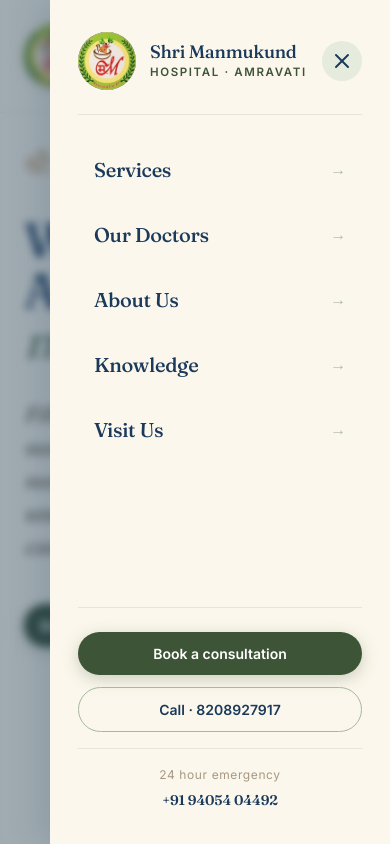
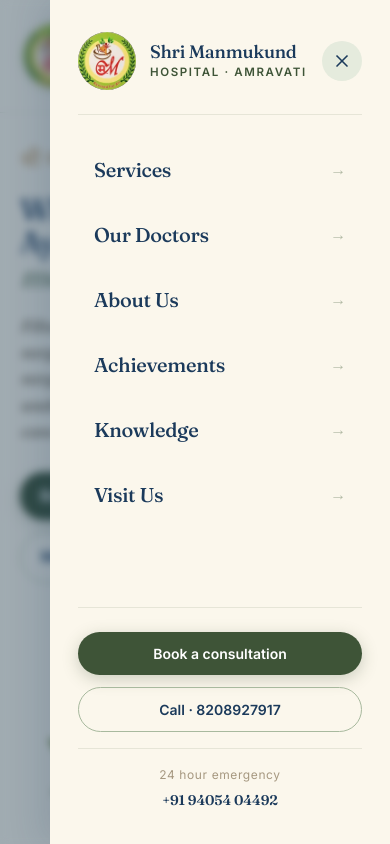
Before and after one commit to Shrimanmukund/ShriManmukund_Web, a Next.js app: page / in a window 390 px wide. Both pictures are taken after a click on the button "Open navigation menu". Shown: the top 844 px of the page. Built offline with nearby package versions, Linux system fonts and the light colour scheme; no server answers.

Commit message:
fix(mobile): standardize whatsapp button size, resolve hero text cut off, and add achievements to mobile nav

```diff
--- a/src/app/globals.css
+++ b/src/app/globals.css
@@ -485,6 +485,11 @@
   align-items: center;
   position: relative;
   z-index: 1;
+}
+
+.hero-inner > * {
+  min-width: 0;
+  max-width: 100%;
 }
 
 .hero-ctas {
@@ -1371,20 +1376,28 @@ i {
 
 .hero-headline {
   font-family: var(--serif);
-  font-size: clamp(3rem, 6.5vw, 5.5rem);
+  font-size: clamp(2.25rem, 6.5vw, 5.5rem);
   font-weight: 500;
-  line-height: 1.05;
+  line-height: 1.08;
   color: var(--indigo);
   letter-spacing: -0.03em;
   margin-bottom: 2rem;
   text-wrap: balance;
+  overflow-wrap: break-word;
+  word-break: normal;
 }
 
 .hero-headline em {
   font-style: italic;
   color: var(--sage);
   font-weight: 400;
-  white-space: nowrap !important;
+  white-space: normal;
+}
+
+@media (min-width: 641px) {
+  .hero-headline em {
+    white-space: nowrap;
+  }
 }
 
 .hero-sub {
@@ -1395,6 +1408,8 @@ i {
   margin-bottom: 2.5rem;
   max-width: 32em;
   font-style: italic;
+  overflow-wrap: break-word;
+  word-break: normal;
 }
 
 blockquote {
@@ -2322,11 +2337,33 @@ article ul li::marker {
 .hero {
   padding: 3rem 1.5rem 2rem;
   overflow: hidden;
+  max-width: 100%;
+  box-sizing: border-box;
 }
 
 .hero-inner {
   grid-template-columns: 1fr;
-  gap: 3rem;
+  gap: 2.5rem;
+  width: 100%;
+  max-width: 100%;
+}
+
+.hero-inner > * {
+  min-width: 0;
+  max-width: 100%;
+}
+
+.hero-headline {
+  font-size: clamp(2.125rem, 6.5vw, 3.25rem);
+  line-height: 1.1;
+  margin-bottom: 1.5rem;
+}
+
+.hero-sub {
+  font-size: 1.15rem;
+  line-height: 1.55;
+  margin-bottom: 2rem;
+  max-width: 100%;
 }
 
 .hero-visual {
@@ -2361,6 +2398,54 @@ article ul li::marker {
 }
 
 @media (max-width: 640px) {
+  .hero {
+    padding: 2.25rem 1.25rem 1.75rem;
+  }
+
+  .hero-devanagari {
+    font-size: 1.35rem;
+    margin-bottom: 0.75rem;
+  }
+
+  .hero-headline {
+    font-size: clamp(1.875rem, 7.5vw, 2.35rem) !important;
+    line-height: 1.12 !important;
+    letter-spacing: -0.02em !important;
+    margin-bottom: 1.25rem !important;
+  }
+
+  .hero-headline em {
+    white-space: normal !important;
+    display: inline !important;
+  }
+
+  .hero-sub {
+    font-size: 1.05rem !important;
+    line-height: 1.55 !important;
+    margin-bottom: 1.75rem !important;
+  }
+
+  .hero-ctas {
+    gap: 0.75rem !important;
+  }
+
+  .hero-ctas .btn {
+    font-size: 0.9375rem !important;
+    padding: 0.75rem 1.25rem !important;
+  }
+
+  .hero-creds {
+    gap: 1rem 0.75rem;
+    padding: 1.25rem 1rem;
+    border-radius: 18px;
+    margin-top: 2rem;
+  }
+
+  .service {
+    padding: 1.75rem 1.25rem;
+    border-radius: 24px;
+  }
+
   .contact-inner {
     padding: 1.5rem 1rem;
   }
@@ -2512,3 +2597,96 @@ article ul li::marker {
   from { opacity: 0; transform: scale(0.95); }
   to { opacity: 1; transform: scale(1); }
 }
+
+/* ============================================================
+   WHATSAPP FLOATING BUTTON (CONSISTENT SIZE ACROSS ALL PAGES)
+   ============================================================ */
+.whatsapp-float-btn {
+  position: fixed !important;
+  bottom: 1.25rem !important; /* 20px */
+  right: 1.25rem !important;  /* 20px */
+  z-index: 50 !important;
+  display: flex !important;
+  align-items: center !important;
+  justify-content: center !important;
+  width: 3.5rem !important;  /* 56px */
+  height: 3.5rem !important; /* 56px */
+  min-width: 3.5rem !important;
+  min-height: 3.5rem !important;
+  box-sizing: border-box !important;
+  padding: 0 !important;
+  gap: 0 !important;
+  background-color: #25D366 !important;
+  color: #ffffff !important;
+  border-radius: 9999px !important;
+  box-shadow: 0 4px 20px rgba(37, 211, 102, 0.45) !important;
+  transition: all 0.3s cubic-bezier(0.4, 0, 0.2, 1) !important;
+  text-decoration: none !important;
+  outline: none !important;
+}
+
+@media (min-width: 640px) {
+  .whatsapp-float-btn {
+    bottom: 1.5rem !important; /* 24px */
+    right: 1.5rem !important;  /* 24px */
+  }
+}
+
+.whatsapp-float-btn:hover {
+  background-color: #20bd5a !important;
+  box-shadow: 0 6px 28px rgba(37, 211, 102, 0.6) !important;
+  transform: scale(1.05) !important;
+}
+
+@media (hover: hover) and (pointer: fine) {
+  .whatsapp-float-btn:hover {
+    width: auto !important;
+    padding-left: 1rem !important;
+    padding-right: 1.25rem !important;
+    gap: 0.625rem !important;
+  }
+  .whatsapp-float-btn:hover .whatsapp-float-label {
+    max-width: 16rem !important;
+    padding-right: 0.25rem !important;
+  }
+}
+
+.whatsapp-float-btn:active {
+  transform: scale(0.95) !important;
+}
+
+.whatsapp-float-btn:focus-visible {
+  box-shadow: 0 0 0 4px rgba(37, 211, 102, 0.4) !important;
+}
+
+.whatsapp-float-icon {
+  width: 1.5rem !important;  /* 24px */
+  height: 1.5rem !important; /* 24px */
+  flex-shrink: 0 !important;
+  fill: currentColor !important;
+  transition: transform 0.3s ease !important;
+}
+
+@media (min-width: 640px) {
+  .whatsapp-float-icon {
+    width: 1.75rem !important; /* 28px */
+    height: 1.75rem !important; /* 28px */
+  }
+}
+
+.whatsapp-float-btn:hover .whatsapp-float-icon {
+  transform: rotate(12deg) !important;
+}
+
+.whatsapp-float-label {
+  max-width: 0 !important;
+  overflow: hidden !important;
+  white-space: nowrap !important;
+  transition: max-width 0.3s ease-in-out, padding 0.3s ease-in-out !important;
+  font-family: var(--sans) !important;
+  font-size: 0.875rem !important;
+  font-weight: 600 !important;
+  letter-spacing: 0.025em !important;
+  padding-right: 0 !important;
+  color: #ffffff !important;
+}
--- a/src/app/page.tsx
+++ b/src/app/page.tsx
@@ -1,6 +1,7 @@
 import React from 'react';
 import Link from 'next/link';
 import Image from 'next/image';
+import '@/app/templates.css';
 
 export const metadata = {
   title: 'Shri Manmukund Hospital, Amravati | Advanced Proctology & Surgery',
@@ -59,7 +60,7 @@ export default function HomePage() {
           <div>
             <div className="hero-devanagari">श्री मनमुकूंद हाॅस्पिटल</div>
             <h1 className="hero-headline">
-              Where classical Ayurveda meets <em className="whitespace-nowrap inline-block">modern surgical care.</em>
+              Where classical Ayurveda meets <em className="whitespace-normal sm:whitespace-nowrap inline">modern surgical care.</em>
             </h1>
             <p className="hero-sub">
               Fifteen + years of proctology and integrated surgery in Amravati. Ksharsutra, laser, para surgical, and modern surgery available under one roof, chosen honestly for your case.
--- a/src/components/layout/SiteHeader.tsx
+++ b/src/components/layout/SiteHeader.tsx
@@ -177,6 +177,14 @@ export const SiteHeader: React.FC = () => {
             </Link>
             <Link
               prefetch={false}
+              href="/achievements/"
+              className={pathname?.startsWith('/achievements') ? 'active' : ''}
+              onClick={() => setMobileOpen(false)}
+            >
+              Achievements
+            </Link>
+            <Link
+              prefetch={false}
               href="/knowledge/"
               className={pathname?.startsWith('/knowledge') ? 'active' : ''}
               onClick={() => setMobileOpen(false)}
--- a/src/components/layout/WhatsAppFloat.tsx
+++ b/src/components/layout/WhatsAppFloat.tsx
@@ -23,7 +23,7 @@ export const WhatsAppFloat: React.FC = () => {
         href={whatsappUrl}
         target="_blank"
         rel="noopener noreferrer nofollow"
-        className="fixed bottom-5 right-5 sm:bottom-6 sm:right-6 z-50 flex items-center justify-center w-14 h-14 group-hover:w-auto p-0 group-hover:px-4 gap-0 group-hover:gap-2.5 bg-[#25D366] hover:bg-[#20bd5a] text-white rounded-full shadow-[0_4px_20px_rgba(37,211,102,0.45)] hover:shadow-[0_6px_28px_rgba(37,211,102,0.6)] hover:scale-105 active:scale-95 transition-all duration-300 group focus:outline-none focus:ring-4 focus:ring-[#25D366]/40"
+        className="whatsapp-float-btn fixed bottom-5 right-5 sm:bottom-6 sm:right-6 z-50 flex items-center justify-center w-14 h-14 group-hover:w-auto p-0 group-hover:px-4 gap-0 group-hover:gap-2.5 bg-[#25D366] hover:bg-[#20bd5a] text-white rounded-full shadow-[0_4px_20px_rgba(37,211,102,0.45)] hover:shadow-[0_6px_28px_rgba(37,211,102,0.6)] hover:scale-105 active:scale-95 transition-all duration-300 group focus:outline-none focus:ring-4 focus:ring-[#25D366]/40"
         aria-label="Chat with Shri Manmukund Hospital on WhatsApp"
         title="Chat with us on WhatsApp"
       >
@@ -31,14 +31,14 @@ export const WhatsAppFloat: React.FC = () => {
         <svg
           xmlns="http://www.w3.org/2000/svg"
           viewBox="0 0 448 512"
-          className="w-6 h-6 sm:w-7 sm:h-7 fill-current shrink-0 transition-transform duration-300 group-hover:rotate-12"
+          className="whatsapp-float-icon w-6 h-6 sm:w-7 sm:h-7 fill-current shrink-0 transition-transform duration-300 group-hover:rotate-12"
           aria-hidden="true"
         >
           <path d="M380.9 97.1C339 55.1 283.2 32 223.9 32c-122.4 0-222 99.6-222 222 0 39.1 10.2 77.3 29.6 111L0 480l117.7-30.9c32.4 17.7 68.9 27 106.1 27h.1c122.3 0 224.1-99.6 224.1-222 0-59.3-25.2-115-67.1-157zm-157 341.6c-33.2 0-65.7-8.9-94-25.7l-6.7-4-69.8 18.3L72 359.2l-4.4-7c-18.5-29.4-28.2-63.3-28.2-98.2 0-101.7 82.8-184.5 184.6-184.5 49.3 0 95.6 19.2 130.4 54.1 34.8 34.9 56.2 81.2 56.1 130.5 0 101.8-84.9 184.6-186.6 184.6zm101.2-138.2c-5.5-2.8-32.8-16.2-37.9-18-5.1-1.9-8.8-2.8-12.5 2.8-3.7 5.6-14.3 18-17.6 21.8-3.2 3.7-6.5 4.2-12 1.4-32.6-16.3-54-29.1-75.5-66-5.7-9.8 5.7-9.1 16.3-30.3 1.8-3.7.9-6.9-.5-9.7-1.4-2.8-12.5-30.1-17.1-41.2-4.5-10.8-9.1-9.3-12.5-9.5-3.2-.2-6.9-.2-10.6-.2-3.7 0-9.7 1.4-14.8 6.9-5.1 5.6-19.4 19-19.4 46.3 0 27.3 19.9 53.7 22.6 57.4 2.8 3.7 39.1 59.7 94.8 83.8 35.2 15.2 49 16.5 66.6 13.9 10.7-1.6 32.8-13.4 37.4-26.4 4.6-13 4.6-24.1 3.2-26.4-1.3-2.5-5-3.9-10.5-6.6z" />
         </svg>
 
         {/* Hover Label (expandable on hover/focus) */}
-        <span className="max-w-0 overflow-hidden whitespace-nowrap group-hover:max-w-xs transition-all duration-300 ease-in-out text-sm font-semibold tracking-wide pr-0 group-hover:pr-1">
+        <span className="whatsapp-float-label max-w-0 overflow-hidden whitespace-nowrap group-hover:max-w-xs transition-all duration-300 ease-in-out text-sm font-semibold tracking-wide pr-0 group-hover:pr-1">
           Chat with Hospital
         </span>
       </a>
```
